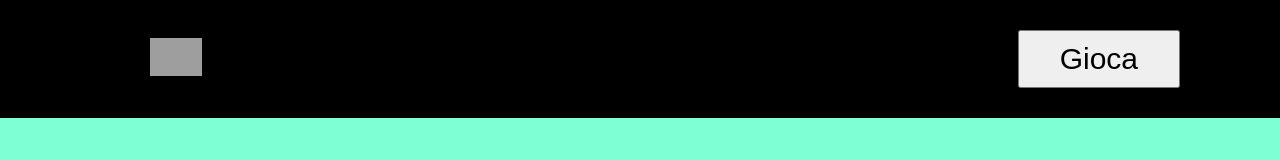
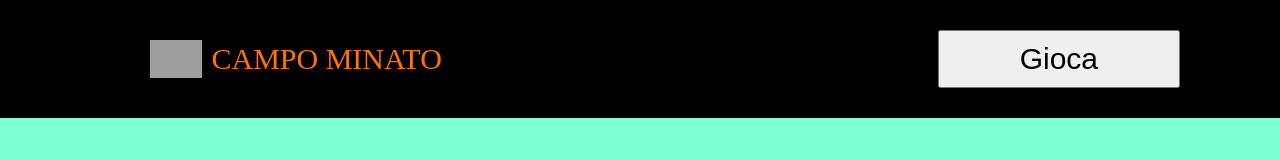
Before and after one commit to SimoneDUrso/js-campominato-grid, a plain HTML site: page index.html in a window 1280 px wide. Shown: the top 160 px of the page. Drawn offline with Linux system fonts and the light colour scheme; grey boxes are pictures that could not be loaded.

Commit message:
[FIX] Fixed some properties in CSS

```diff
--- a/css/style.css
+++ b/css/style.css
@@ -23,8 +23,9 @@ main {
 }
 
 #start {
-    padding: 10px 40px;
+    padding: 10px 80px;
     font-size: 30px;
+    cursor: pointer;
 }
 
 .square {
@@ -47,12 +48,21 @@ main {
 
 .col-50 {
     width: 50%;
+    display: flex;
+    align-items: center;
 }
 
 .col-50 img {
     width: 10%;
 }
 
-.ta-right {
-    text-align: right;
+.jc-right {
+    display: flex;
+    justify-content: end;
 }
+
+.color-orange {
+    font-size: 30px;
+    color: rgb(255, 115, 0);
+    margin-left: 10px;
+}
--- a/index.html
+++ b/index.html
@@ -14,9 +14,10 @@
         <div class="row">
             <div class="col-50">
                 <img src="https://minesweeper.us/media/bomba.png" alt="">
+                <span class="color-orange">CAMPO MINATO</span>
             </div>
 
-            <div class="col-50 ta-right">
+            <div class="col-50 jc-right">
                 <button id="start">Gioca</button>
             </div>
 
```
